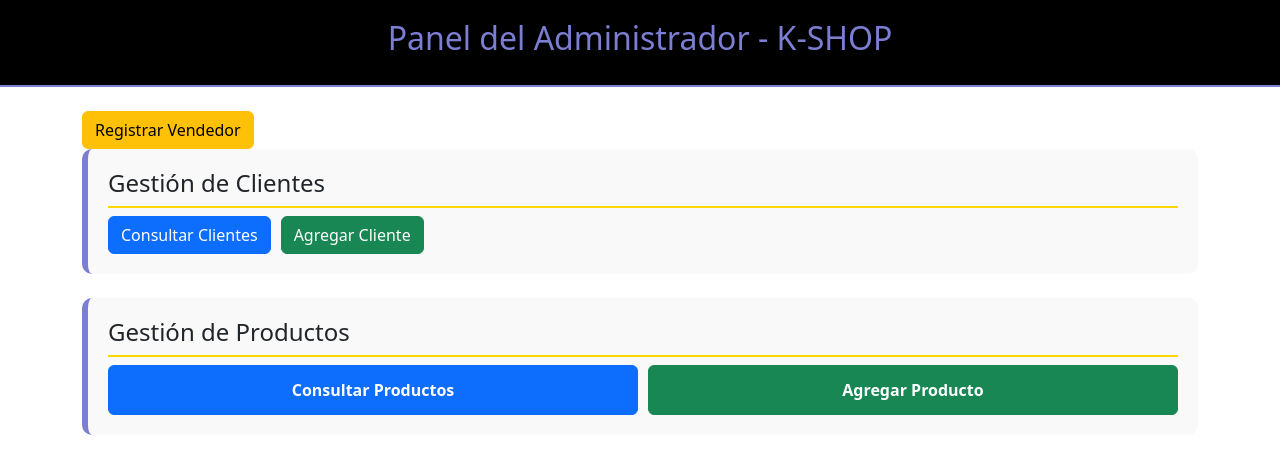
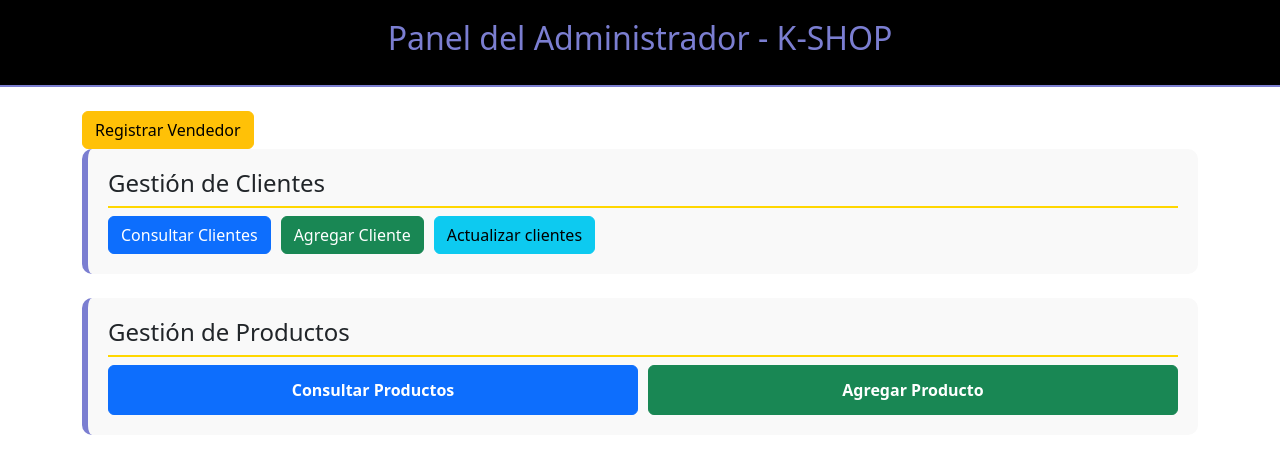
Before and after one commit to kev-abs/kshop-code, a PHP site: page /Paneles/paneladmin.php in a window 1280 px wide. Shown: the part 133-586 px from the top of the page. Run offline with PHP 8.4, Linux system fonts and the light colour scheme; the visitor is signed in with stand-in values (Sample User, id 1).

Commit message:
Update paneladmin.php

```diff
--- a/Paneles/paneladmin.php
+++ b/Paneles/paneladmin.php
@@ -64,7 +64,8 @@ if (!isset($_SESSION["rol"]) || $_SESSION["rol"] !== "administrador") {
     <div class="section-header h4">Gestión de Clientes</div>
     <div class="section-content">
       <a href="../php/consultar_clientes.php" class="btn btn-primary">Consultar Clientes</a>
-      <a href="../php/crear_cliente.php" class="btn btn-success">Agregar Cliente</a>
+      <a href="../php/listar_clientes.php" class="btn btn-success">Agregar Cliente</a>
+      <a href="../php/actualizar_clientes.php" class="btn btn-info">Actualizar clientes</a>
     </div>
   </div>
 
```
